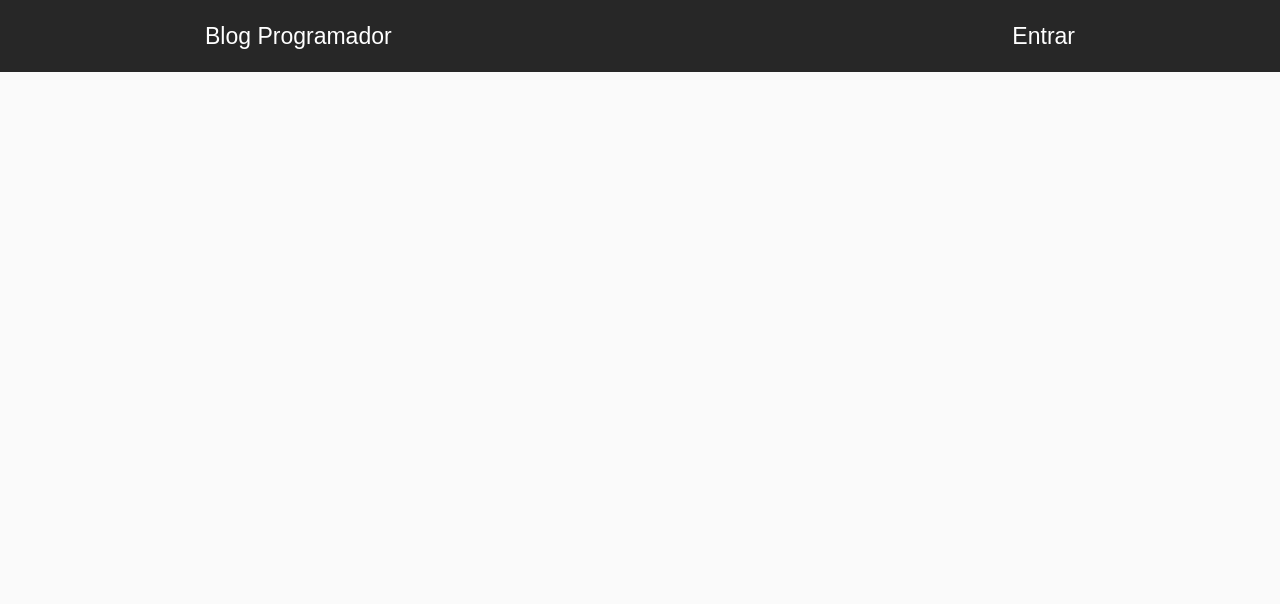
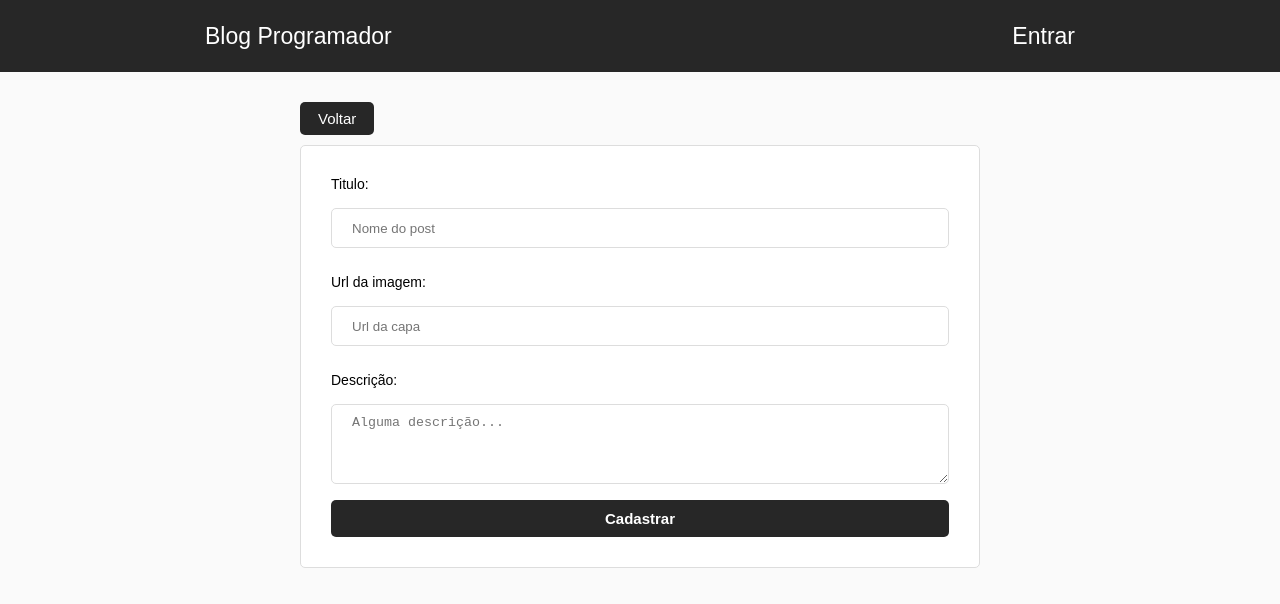
Before and after one commit to lupandemo/Projeto-Blog, a React (Create React App) app: page /dashboard/new in a window 1280 px wide. Shown: the top 604 px of the page. Built offline with nearby package versions, Linux system fonts and the light colour scheme; no server answers.

Commit message:
Criando pagina novo post

```diff
--- a/src/App.js
+++ b/src/App.js
@@ -9,6 +9,7 @@
 import Login from './components/Login';
 import Dashboard from './components/Dashboard';
 import Register from './components/Register';
+import New from './components/New';
 
 class App extends Component{
 
@@ -32,6 +33,7 @@
           <Route exact path="/login" component={Login} />
           <Route exact path="/Dashboard" component={Dashboard} />
           <Route exact path="/Register" component={Register} />
+          <Route exact path="/dashboard/new" component={New} />
         </Switch>
       </BrowserRouter>
     ) : (
--- /dev/null
+++ b/src/components/Dashboard/dashboard.css
@@ -0,0 +1,23 @@
+div#dashboard {
+    width: 100%;
+    max-width: 930px;
+    margin: 20px auto;
+    padding: 0 30px;
+}
+
+div#dashboard .user-info {
+    display: flex;
+    height: 30px;
+    align-items: center;
+}
+
+div#dashboard .user-info a{
+    margin-left: 10px;
+    padding: 8px;
+    border-radius: 4px;
+    font-size: 20px;
+    background-color: #FF0000;
+    color: #FFF;
+    text-decoration: none;
+    transition: 0.8s;
+}
--- a/src/components/Dashboard/index.js
+++ b/src/components/Dashboard/index.js
@@ -1,11 +1,53 @@
 import React, { Component } from 'react';
+import { Link, withRouter } from 'react-router-dom';
+import firebase from '../../firebase';
+import './dashboard.css';
 
-export default class Dashboard extends Component{
+class Dashboard extends Component{
+
+    constructor(props){
+        super(props);
+        this.state = {
+            nome: localStorage.nome
+        };
+
+        this.logout = this.logout.bind(this);
+
+    }
+
+    async componentDidMount(){
+        if(!firebase.getCurrent()){
+            this.props.history.replace('/login');
+            return null;
+        }
+
+        firebase.getUserName((info) => {
+            localStorage.nome = info.val().nome
+            this.setState({nome: localStorage.nome});
+        })
+    }
+
+    logout = async () => {
+        await firebase.logout()
+        .catch((error) => {
+            console.log(error);
+        });
+        localStorage.removeItem("nome")
+        this.props.history.push('/');
+    }
+
     render(){
         return(
-            <div>
-                <h1>Tela Painel</h1>
+            <div id="dashboard">
+                <div className="user-info">
+                    <h1>Olá {this.state.nome}</h1>
+                    <Link to="/dashboard/new">Novo Post</Link>
+                </div>
+                <p>Logado com: {firebase.getCurrent()}</p>
+                <button onClick={() => this.logout()}>Deslogar</button>
             </div>
         );
     }
 }
+
+export default withRouter(Dashboard);
--- /dev/null
+++ b/src/components/New/index.js
@@ -0,0 +1,47 @@
+import React, { Component } from 'react';
+import { Link, withRouter } from 'react-router-dom';
+import './new.css';
+
+class New extends Component{
+
+    constructor(props){
+        super(props);
+        this.state = {
+            titulo: '',
+            imagem: '',
+            descricao: ''
+        };
+
+        this.cadastrar = this.cadastrar.bind(this);
+    }
+
+    cadastrar(){
+
+    }
+
+    render(){
+        return(
+            <div>
+                <header id="new">
+                <Link to="/dashboard">Voltar</Link>
+                </header>
+                <form onSubmit={this.cadastrar} id="new-post">
+                    <label>Titulo:</label><br/>
+                    <input type="text" placeholder="Nome do post" value={this.state.titulo} autoFocus
+                        onChange={(e) => this.setState({titulo: e.target.value})} /><br/>
+                    <label>Url da imagem:</label><br/>
+                    <input type="text" placeholder="Url da capa" value={this.state.imagem}
+                        onChange={(e) => this.setState({imagem: e.target.value})} /><br/>
+                    <label>Descrição:</label><br/>
+                    <textarea type="text" placeholder="Alguma descrição..." value={this.state.descricao}
+                        onChange={(e) => this.setState({descricao: e.target.value})} /><br/>
+
+                    <button type="submit">Cadastrar</button>
+                </form>
+            </div>
+
+        );
+    }
+}
+
+export default withRouter(New);
--- /dev/null
+++ b/src/components/New/new.css
@@ -0,0 +1,59 @@
+header#new {
+    width: 100%;
+    max-width: 680px;
+    display: flex;
+    flex-direction: column;
+    align-items: flex-start;
+    margin: 30px auto 10px;
+}
+
+header#new a {
+    background: #272727;
+    padding: 8px 18px 8px;
+    border-radius: 5px;
+    color: #FFF;
+    text-decoration: none;
+    font-size: 15px;
+}
+
+form#new-post {
+    background: #FFF;
+    width: 100%;
+    max-width: 680px;
+    margin: 0px auto 0px;
+    padding: 30px;
+    border: 1px solid #DDD;
+    border-radius: 5px;
+    display: flex;
+    flex-direction: column;
+}
+
+form#new-post input {
+    margin-bottom: 10px;
+}
+
+form#new-post input[type=text]{
+    height: 40px;
+    border-radius: 5px;
+    border: 1px solid #DDD;
+    padding: 0 20px;
+}
+
+form#new-post textarea {
+    height: 80px;
+    border: 1px solid #DDD;
+    border-radius: 5px;
+    padding: 0 20px;
+    padding-top: 10px;
+}
+
+form#new-post button {
+    padding: 10px 20px;
+    border-radius: 5px;
+    border: 0px;
+    background: #272727;
+    color: #FFF;
+    font-weight: bold;
+    font-size: 15px;
+    cursor: pointer;
+}
--- a/src/firebase.js
+++ b/src/firebase.js
@@ -26,6 +26,10 @@
         return app.auth().signInWithEmailAndPassword(email, password)
     }
 
+    logout(){
+        return app.auth().signOut();
+    }
+
     async register(nome, email,password){
         await app.auth().createUserWithEmailAndPassword(email, password)
 
@@ -46,6 +50,16 @@
         return app.auth().currentUser &&  app.auth().currentUser.email
     }
 
+    async getUserName(callback){
+        if(!app.auth().currentUser){
+            return null;
+        }
+
+        const uid = app.auth().currentUser.uid;
+        await app.database().ref('usuarios').child(uid).once('value').then(callback);
+
+    }
+
 
 }
 
```
